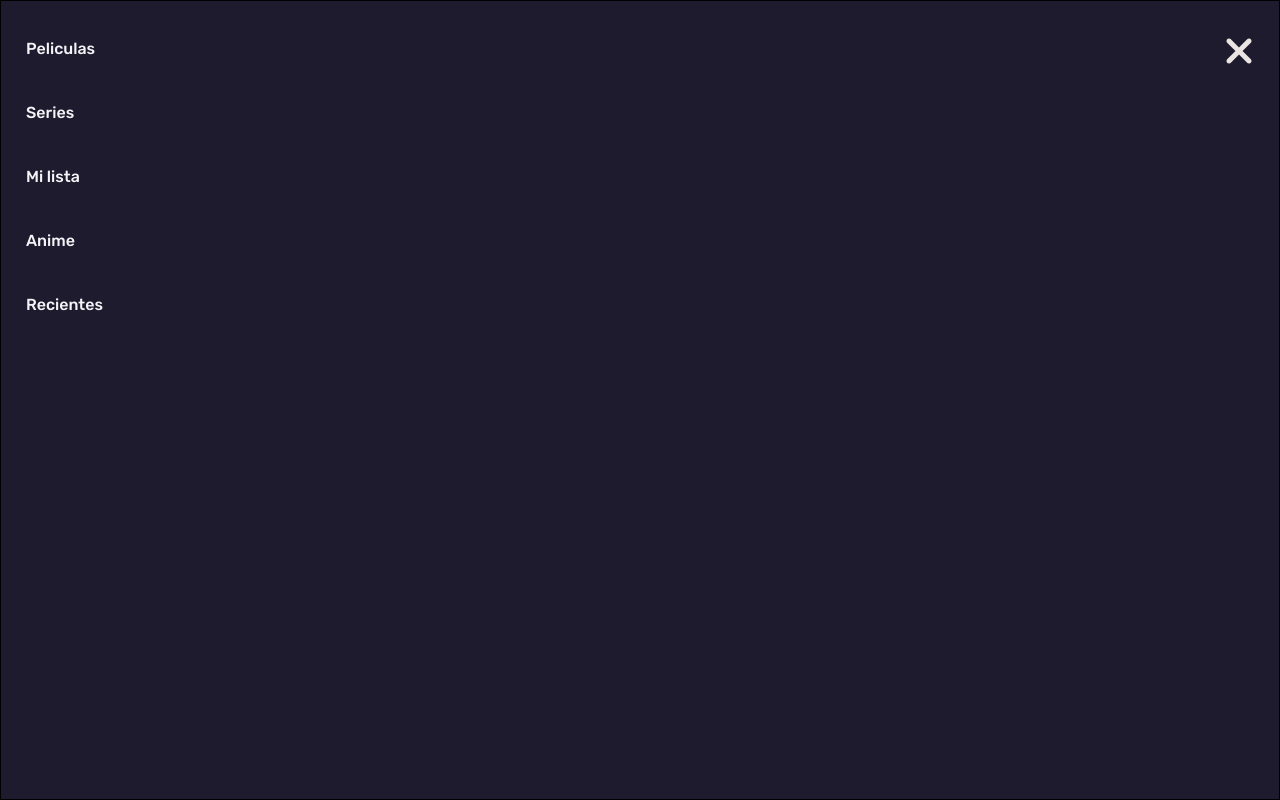
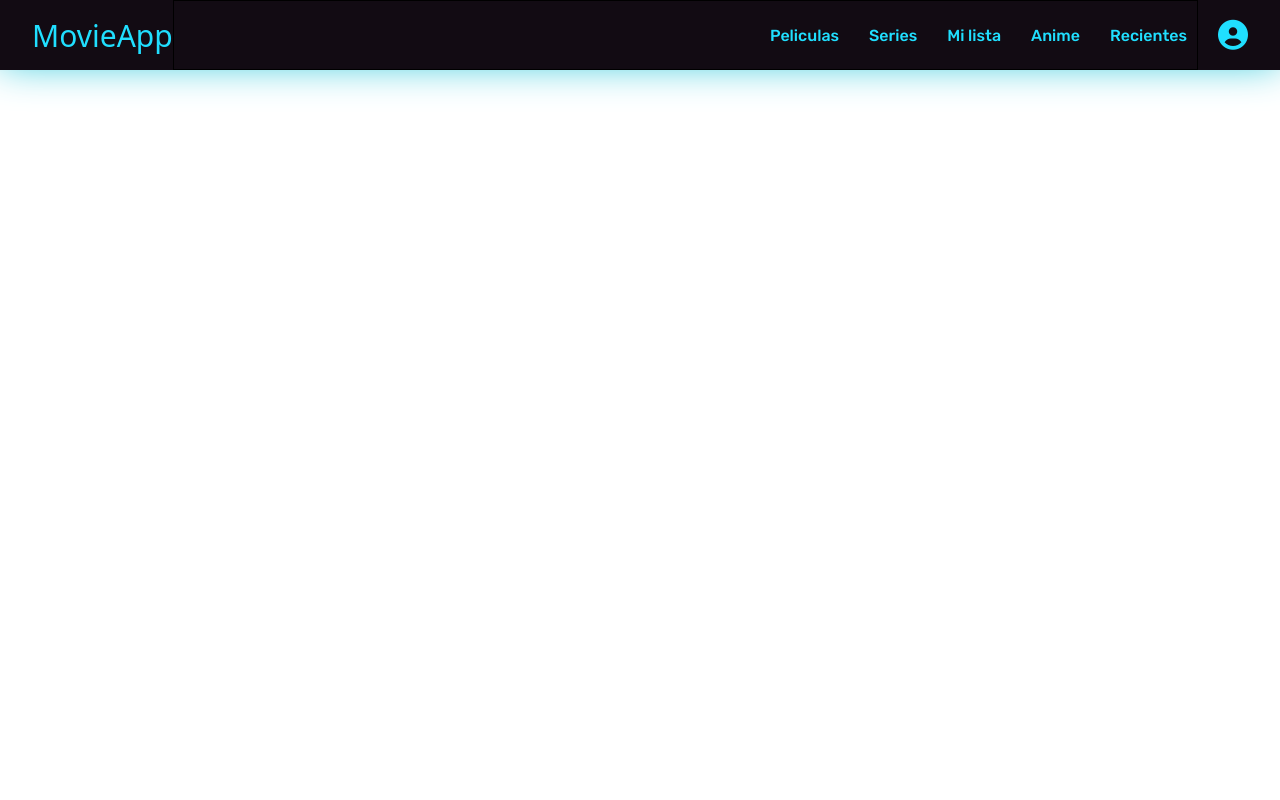
Before and after one commit to frederic-morales/MovieApp, an Angular app: page / in a window 1280 px wide. Built offline with nearby package versions, Linux system fonts and the light colour scheme; a web font is replaced by a local one.

Commit message:
Añadiendo funcionalidad al header

```diff
--- a/src/app/components/header/header.component.css
+++ b/src/app/components/header/header.component.css
@@ -4,7 +4,7 @@ header {
   background-color: var(--color3);
   display: flex;
   justify-content: center;
-  box-shadow: 0px 0px 50px var(--color3);
+  box-shadow: 0px -7px 40px var(--color1);
 }
 header main {
   width: 90%;
@@ -14,17 +14,16 @@ header main {
   align-items: center;
 }
 main .title-container p {
-  color: var(--color2);
+  color: var(--color0);
   font-size: 30px;
   font-family: "Rubik Glitch Pop", system-ui;
 }
 main .menu-container i {
-  color: var(--color2);
+  color: var(--color0);
   font-size: 30px;
   margin-left: 20px;
 }
 main .content-container {
-  /* visibility: hidden; */
   position: absolute;
   left: 0;
   top: 0;
@@ -34,10 +33,11 @@ main .content-container {
   background-color: var(--color3);
   display: flex;
   justify-content: space-between;
-  padding: 30px 25px;
+  padding: 15px 5%;
 }
 main .content-container .list {
-  margin-top: 8px;
+  margin-top: 45px;
+  margin-left: 10px;
 }
 main .content-container .list li {
   font-family: "Rubik", sans-serif;
@@ -46,19 +46,57 @@ main .content-container .list li {
   margin-bottom: 45px;
 }
 main .content-container .list li a {
-  color: var(--color2);
+  color: var(--color0);
   font-size: 16px;
 }
 main .content-container .close i {
-  color: var(--color1);
+  color: var(--color0);
   font-size: 40px;
 }
 
-main .content-container ul {
+main .content-container li {
   list-style-type: none;
   text-decoration: none;
 }
-main .content-container ul li a {
+main .content-container li a {
   text-decoration: none;
   color: var(--color2);
 }
+
+/*OTRAS*/
+.visibility {
+  visibility: hidden;
+}
+
+@media (min-width: 700px) {
+  header{
+    height: 70px;
+  }
+  header main {
+    width: 95%;
+  }
+  main .menu-container .fa-bars {
+    display: none;
+  }
+  main .content-container {
+    position: static;
+    visibility: visible;
+    height: 100%;
+    padding: 0;
+  }
+  main .content-container .list {
+    display: flex;
+    align-items: center;
+    margin: 0;
+    width: 100%;
+    justify-content: end;
+    margin-right: 10px;
+  }
+  main .content-container .list li{
+    margin-left: 30px;
+    margin-bottom: 0;
+  }
+  main .content-container .close{
+    display: none;
+  }
+}
--- a/src/app/components/header/header.component.html
+++ b/src/app/components/header/header.component.html
@@ -3,23 +3,21 @@
     <section class="title-container">
       <p>MovieApp</p>
     </section>
-    <section class="content-container">
+    <section class="content-container" [ngClass]="{ 'visibility': content }">
       <div class="list">
-        <ul>
           <li><a href="">Peliculas</a></li>
           <li><a href="">Series</a></li>
           <li><a href="">Mi lista</a></li>
           <li><a href="">Anime</a></li>
           <li><a href="">Recientes</a></li>
-        </ul>
       </div>
       <div class="close">
-        <i class="fa-solid fa-xmark"></i>
+        <i (click)="displayContent()" class="fa-solid fa-xmark"></i>
       </div>
     </section>
     <section class="menu-container">
       <i class="fa-solid fa-circle-user"></i>
-      <i class="fa-solid fa-bars"></i>
+      <i (click)="displayContent()" class="fa-solid fa-bars"></i>
     </section>
   </main>
 </header>
--- a/src/app/components/header/header.component.ts
+++ b/src/app/components/header/header.component.ts
@@ -1,10 +1,16 @@
 import { Component } from '@angular/core';
+import { NgClass } from '@angular/common';
 
 @Component({
   selector: 'app-header',
   standalone: true,
-  imports: [],
+  imports: [NgClass],
   templateUrl: './header.component.html',
   styleUrl: './header.component.css',
 })
-export class HeaderComponent {}
+export class HeaderComponent {
+  content: boolean = true;
+  displayContent() {
+    this.content = this.content ? false : true;
+  }
+}
--- a/src/styles.css
+++ b/src/styles.css
@@ -5,11 +5,12 @@
   margin: 0;
 }
 :root {
-  --color1: #eae5e2;
-  --color2: #f3f4f7;
-  --color3: #1f1b2e;
-  --color4: #706b6b;
-  --color5: #b8bdb3;
+  --color0: #20dfff;
+  --color1: #20c4d8;
+  --color2: #145c82;
+  --color3: #120b13;
+  --color4: #122c45;
+  --color5: #1d8cca;
 }
 /*
 .rubik-glitch-pop-regular {
```
